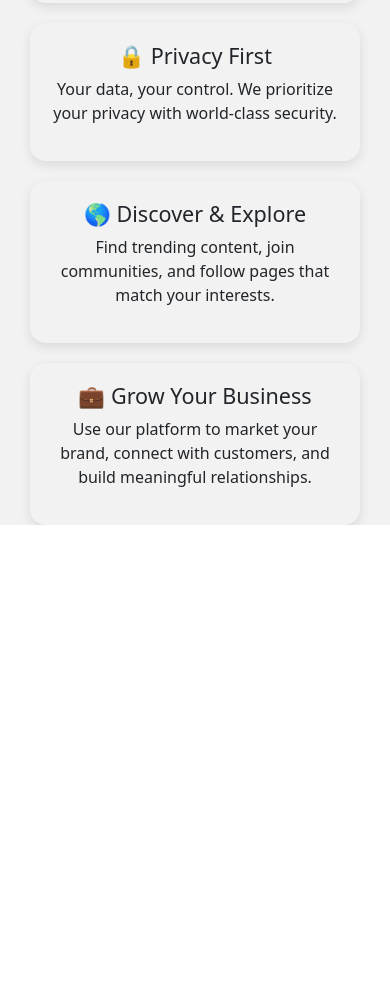
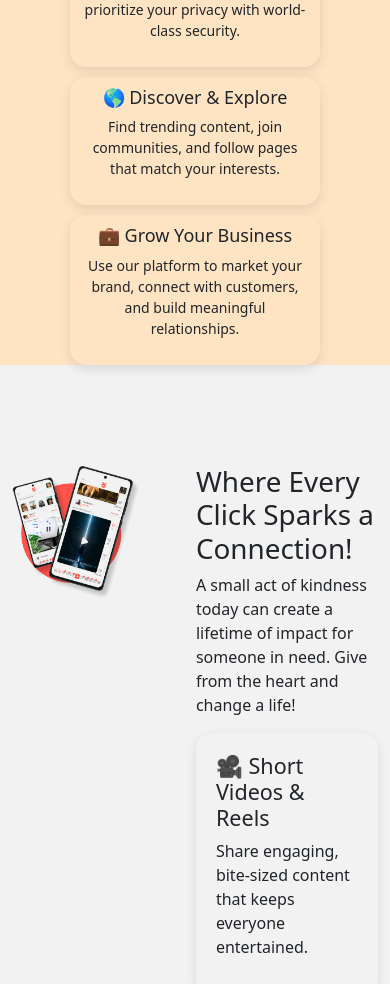
Before and after one commit to ubaid926/inteview, a plain HTML site: page index.html in a window 390 px wide. Shown: the part 1984-2968 px from the top of the page. Before the commit the page ends 2509 px from the top, so only its background shows below. Drawn offline with nearby package versions, Linux system fonts and the light colour scheme; a web font is replaced by a local one.

Commit message:
section 4

```diff
--- a/index.html
+++ b/index.html
@@ -38,10 +38,10 @@
             </div>
         </div>
         <div class="whitebg row justify-content-center">
-            <div class="section3 col-xl-10  d-flex  justify-content-center align-items-center flex-column">
+            <div class="section3 col-xl-10 col-12 d-flex  justify-content-center align-items-center flex-column">
                 <h1 class="section3head">Features That Keep You Hooked!</h1>
                 <p class="section3para">Meet, Chat, Share – Anytime, Anywhere!</p>
-                <div class="sect3cards d-flex flex-wrap  justify-content-center ">
+                <div class="sect3cards d-flex flex-wrap justify-content-center ">
                     <div class="section3card sec3card1">
                         <h4>🔥 Seamless Connections</h4>
                         <p>Stay in touch with friends, family, and like-minded people with just a tap.</p>
@@ -70,6 +70,31 @@
                     </div>
                 </div>
             </div>
+            <div class="section4 d-flex col-xl-10">
+                <div>
+                    <img src="images/Group-3.png" alt="" class="section4image">
+                </div>
+                <div class="section4content">
+                    <h1>Where Every Click Sparks a Connection!</h1>
+                    <p>A small act of kindness today can create a lifetime of impact for someone in need. Give from the
+                        heart and change a life!</p>
+                    <div class="section4cards">
+                        <div class="section4card sect4card1">
+                            <h4>🎥 Short Videos & Reels</h4>
+                            <p>Share engaging, bite-sized content that keeps everyone entertained.</p>
+                        </div>
+                        <div class="section4card sect4card2">
+                            <h4>🔔 Smart Notifications</h4>
+                            <p>Stay updated on what matters without the noise.</p>
+                        </div>
+                        <div class="section4card sect4card3">
+                            <h4>👥 Interest-Based Communities</h4>
+                            <p>Join groups and discussions that match your passion.</p>
+                        </div>
+                    </div>
+
+                </div>
+            </div>
         </div>
     </div>
 </body>
--- a/style.css
+++ b/style.css
@@ -79,7 +79,7 @@
 }
 
 .section3>p,
-h1 {
+.section3>h1 {
     text-align: center;
 }
 
@@ -97,7 +97,7 @@ h1 {
 }
 
 .sect3cards p,
-h4 {
+.sect3cards h4 {
     text-align: center;
 }
 
@@ -105,6 +105,25 @@ h4 {
     column-gap: 30px;
     row-gap: 20px;
 }
+
+.section4image{
+    width: 70%;
+}
+
+.section4{
+    padding-top: 100px;
+}
+
+.section4card {
+
+    border-radius: 16px;
+    box-shadow: 0px 4px 12px rgba(0, 0, 0, 0.1);
+    padding: 20px;
+    /* width: 330px; */
+
+}
+
+
 
 
 
@@ -235,24 +254,18 @@ h4 {
     .logoimage {
         width: 54px !important;
         object-fit: contain;
-        /* height: "60" !important; */
     }
 
     .logohead {
-        /* width: 228px;
-    height: 47px; */
         font-size: 30px;
         font-weight: 700;
     }
 
     .section2 {
         height: 140vh;
-        /* display: block; */
-        /* flex-direction: row-reverse; */
         justify-content: center;
         row-gap: 3px;
-        /* background-color: gold; */
-        /* height:max-content; */
+
     }
 
     .section2content {
@@ -295,7 +308,6 @@ h4 {
 
     .section2btn {
         width: 100px !important;
-        /* height: 40px !important; */
         padding: 4px !important;
         font-size: 15px !important;
         border-radius: 5px !important;
@@ -306,8 +318,31 @@ h4 {
     .section2images {
         display: flex;
         justify-content: center;
-        /* position: static; */
         order: 1;
+    }
+
+    .section3 {
+        background-color: bisque;
+        justify-content: flex-start;
+    }
+
+    .section3card {
+        padding: 10px;
+        width: 250px;
+
+    }
+
+    .sect3cards {
+        column-gap: 20px;
+        row-gap: 10px;
+    }
+
+    .sect3cards p {
+        font-size: 14px;
+    }
+
+    .sect3cards h4 {
+        font-size: 18px;
     }
 }
 
@@ -315,12 +350,11 @@ h4 {
     .logoimage {
         width: 44px !important;
         object-fit: contain;
-        /* height: "60" !important; */
+
     }
 
     .logohead {
-        /* width: 228px;
-    height: 47px; */
+
         font-size: 25px;
         font-weight: 700;
     }
```
Also changed, not shown: images/Group-3.png (added).
